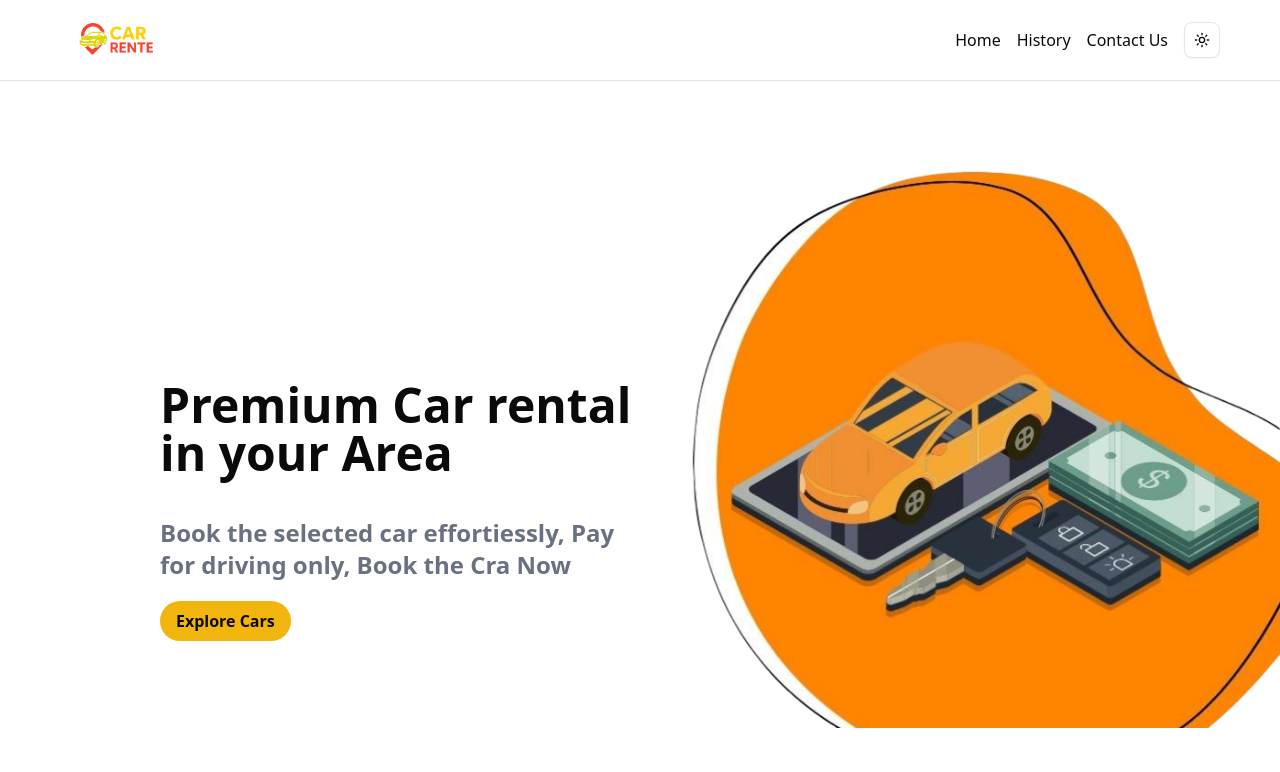
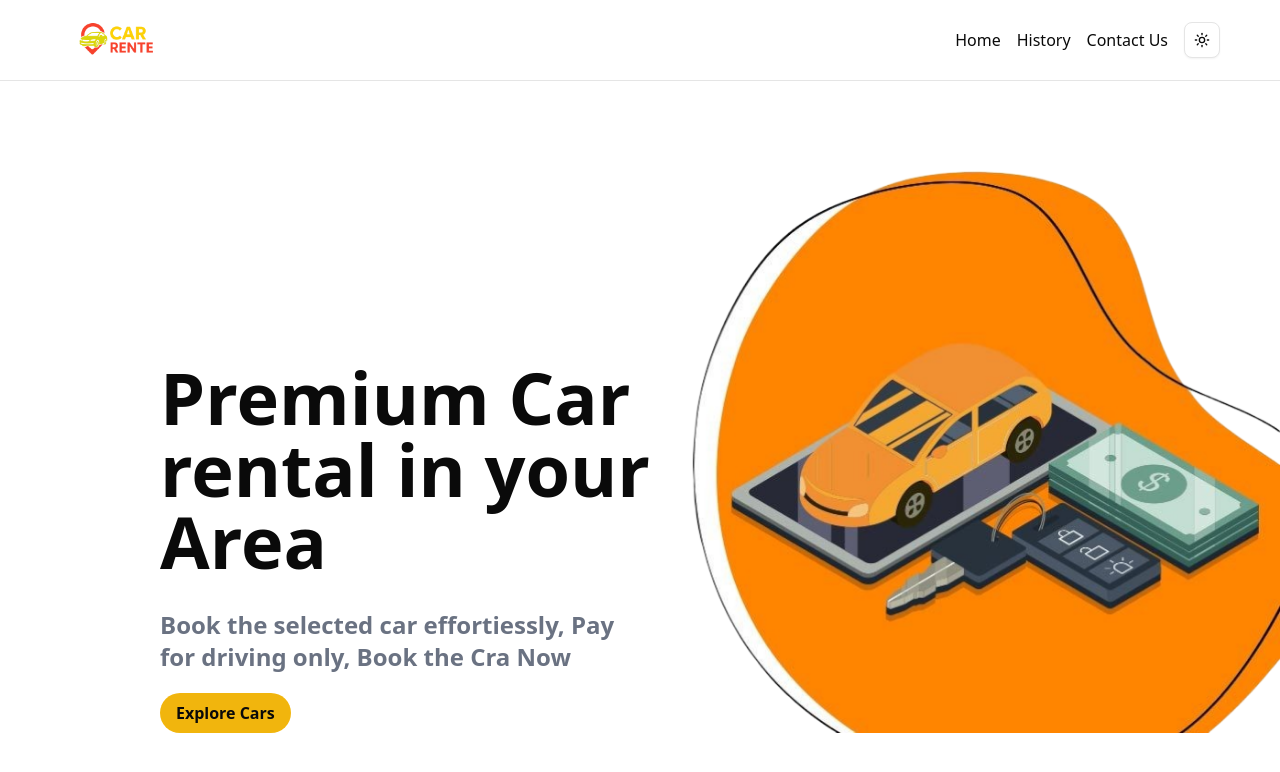
Before and after one commit to kirito666coder/car-rente-app, a Next.js app: page / in a window 1280 px wide. Shown: the top 772 px of the page. Built offline with nearby package versions, Linux system fonts and the light colour scheme.

Commit message:
fix: correct margin and heading size in Hero component for better layout

```diff
--- a/components/home/Hero.tsx
+++ b/components/home/Hero.tsx
@@ -3,9 +3,9 @@ import Image from "next/image";
 export default function Hero() {
     return (
         <div className="grid grid-cols-1 md:grid-cols-2 ml-10 md:ml-20 mt-20 ">
-            <div className="md:mt-55 md:ml-20">
-                <h1 className="font-semibold text-5xl">Premium Car rental in your Area</h1>
-                <p className="mt-10 text-gray-500 font-semibold text-2xl max-w-[90%]">Book the selected car effortiessly, Pay for driving only, Book the Cra Now</p>
+            <div className="md:mt-50 md:ml-20">
+                <h1 className="font-semibold text-5xl md:text-7xl">Premium Car rental in your Area</h1>
+                <p className="mt-8 text-gray-500 font-semibold text-2xl max-w-[90%]">Book the selected car effortiessly, Pay for driving only, Book the Cra Now</p>
                 <button className="mt-5 bg-yellow-500/95 h-10 px-4 rounded-full flex justify-center items-center hover:bg-yellow-500  hover:scale-102 cursor-pointer font-bold ">
                     Explore Cars
                     </button>
```
